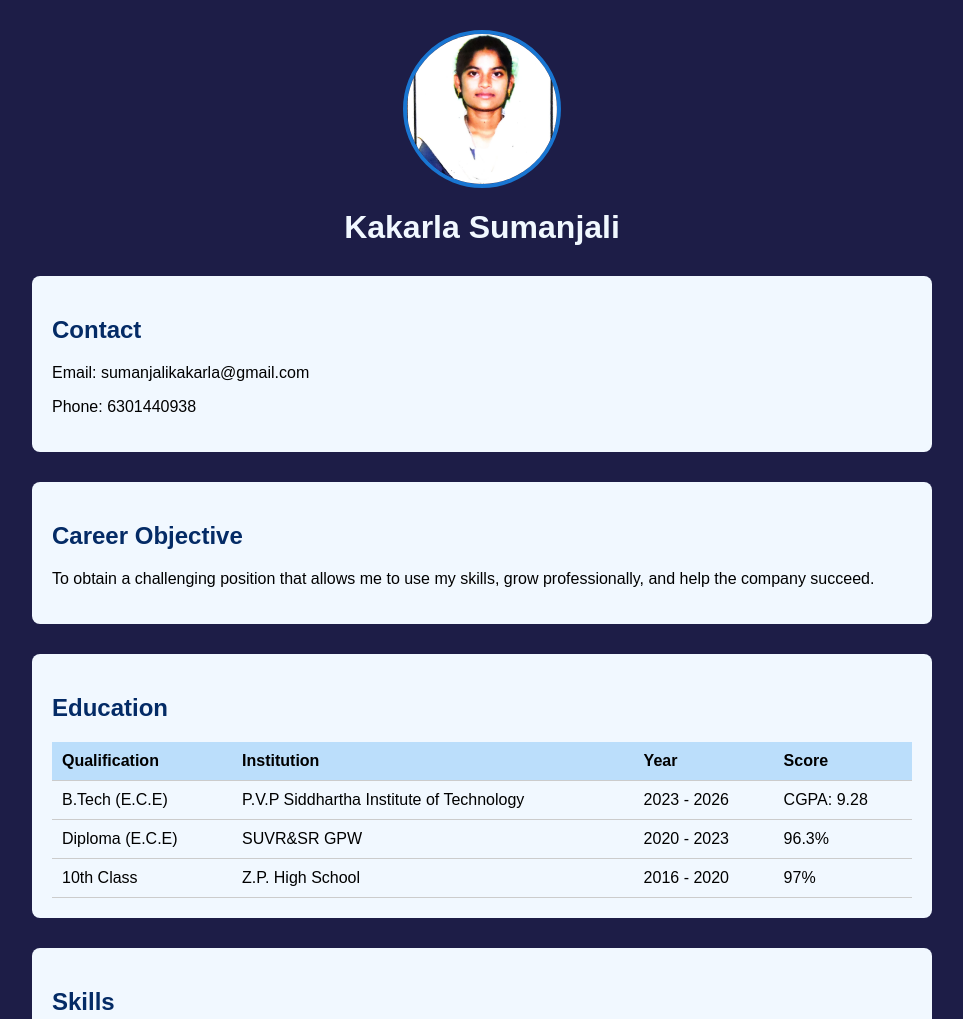
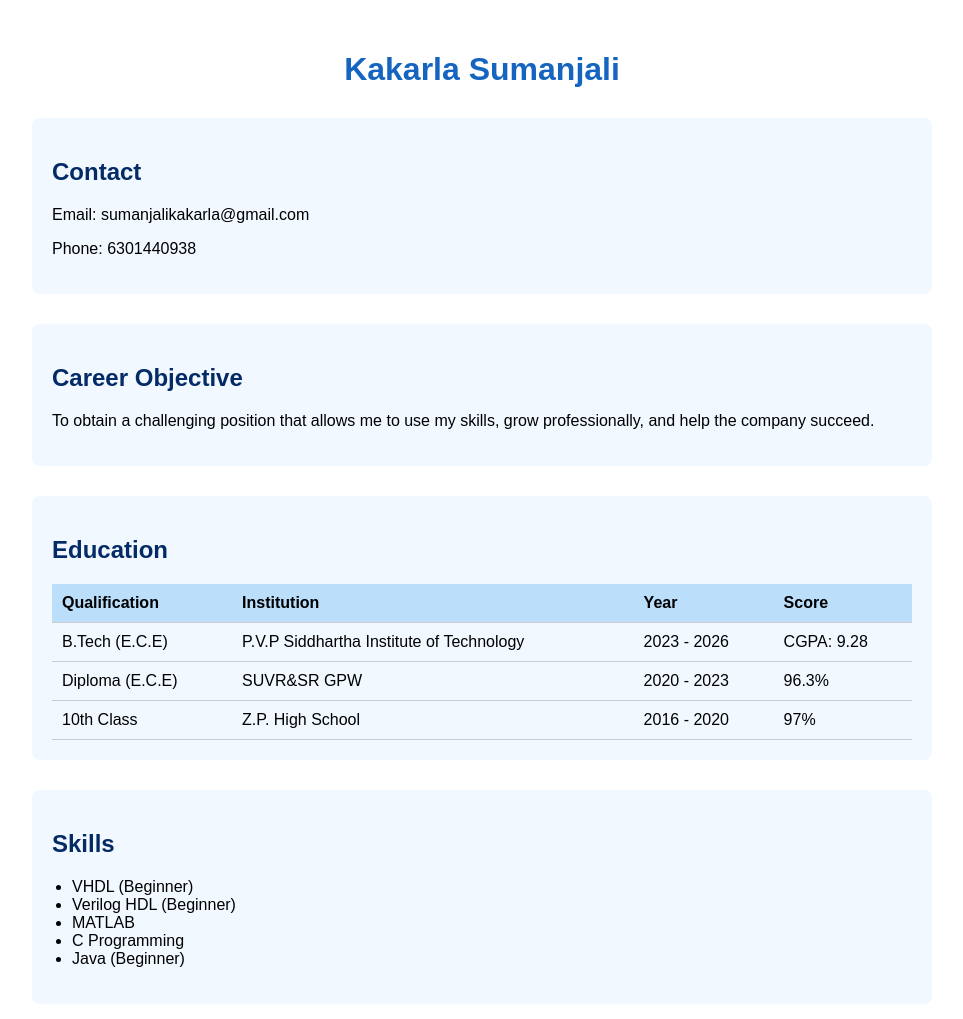
Before and after one commit to Sumanjali25/sumanjali25.github.io, a plain HTML site: page index.html in a window 1280 px wide. Shown: the top 1019 px of the page, without its empty margins (158-1121 px from the left). Drawn offline with Linux system fonts and the light colour scheme.

Commit message:
Update index.html

```diff
--- a/index.html
+++ b/index.html
@@ -8,7 +8,6 @@
       font-family: sans-serif;
       margin: 0;
       padding: 30px;
-      background-color:rgb(29, 29, 71);
       color: #000;
     }
 
@@ -26,15 +25,7 @@
       margin-bottom: 30px;
     }
 
-    .profile-pic {
-      width: 150px;
-      height: 150px;
-      border-radius: 50%;
-      object-fit: cover;
-      border: 4px solid #1976d2;
-      display: block;
-      margin: 0 auto 10px;
-    }
+
 
     .section {
       margin-bottom: 30px;
@@ -76,8 +67,7 @@
   <div class="resume">
 
     <div class="header">
-      <img src="./profile.jpeg" alt="Profile Photo" class="profile-pic">
-      <h1 style="color: #f1f8ff;">Kakarla Sumanjali</h1>
+      <h1 style="color: #1565c0;">Kakarla Sumanjali</h1>
     </div>
 
     <div class="section box">
```
